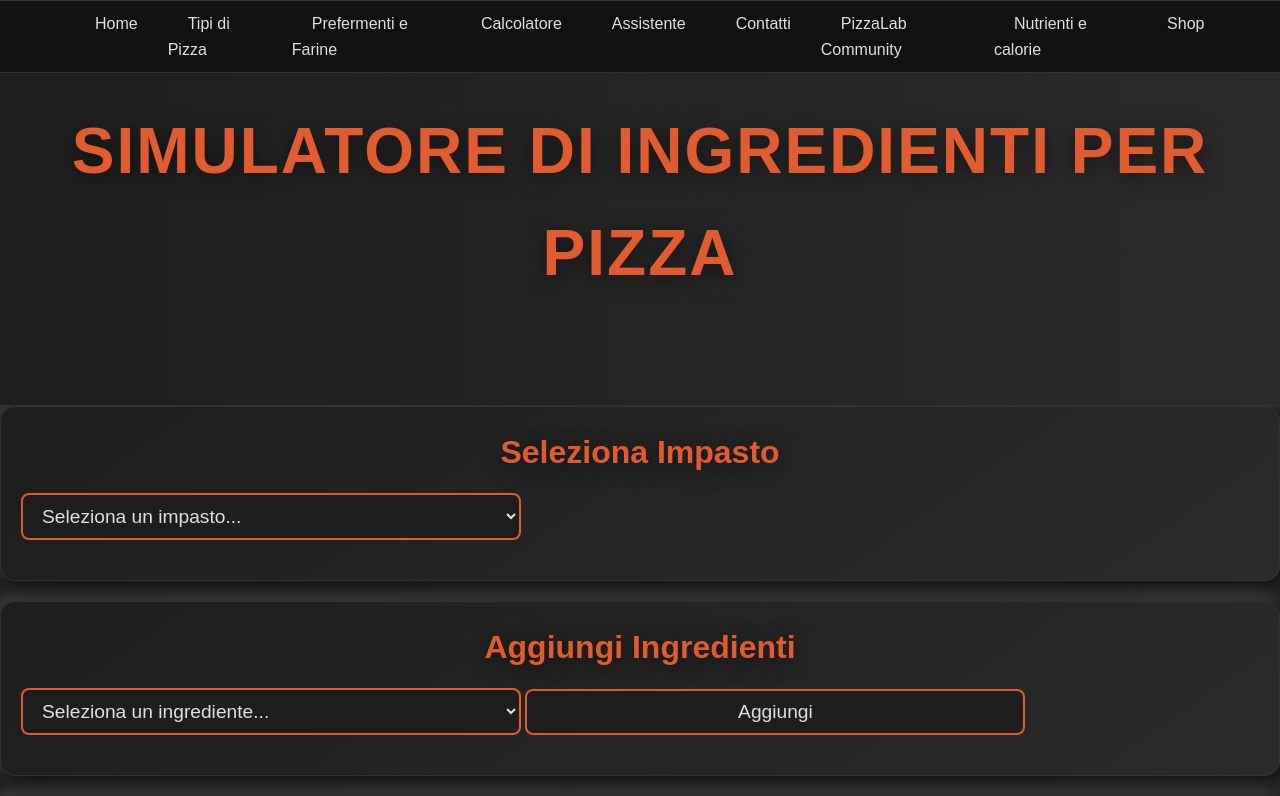
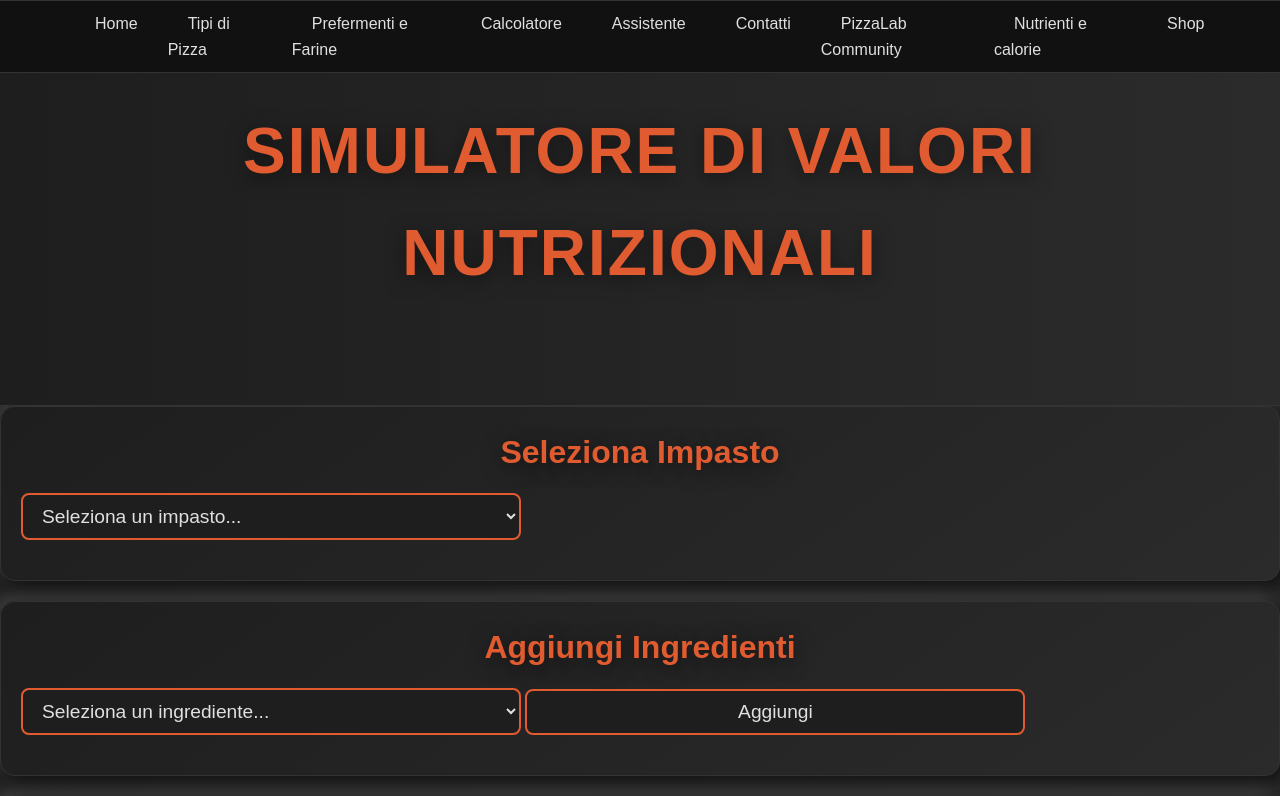
Before and after one commit to pietrolama/pizzaLAB, a plain HTML site: page simulator.html in a window 1280 px wide. Shown: the top 796 px of the page. Drawn offline with Linux system fonts and the light colour scheme; a script that the page names is missing.

Commit message:
Update simulator.html

```diff
--- a/simulator.html
+++ b/simulator.html
@@ -16,7 +16,7 @@
 </script>
 <body>
     <header>
-        <h1>Simulatore di Ingredienti per Pizza</h1>
+        <h1>Simulatore di valori nutrizionali</h1>
     </header>
     <!-- Navigazione -->
     <nav>
```
